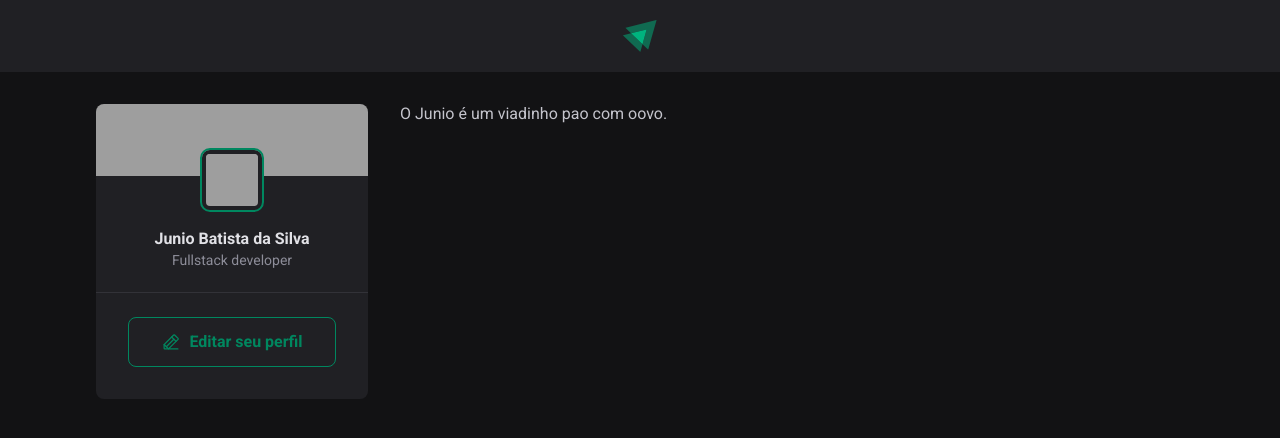
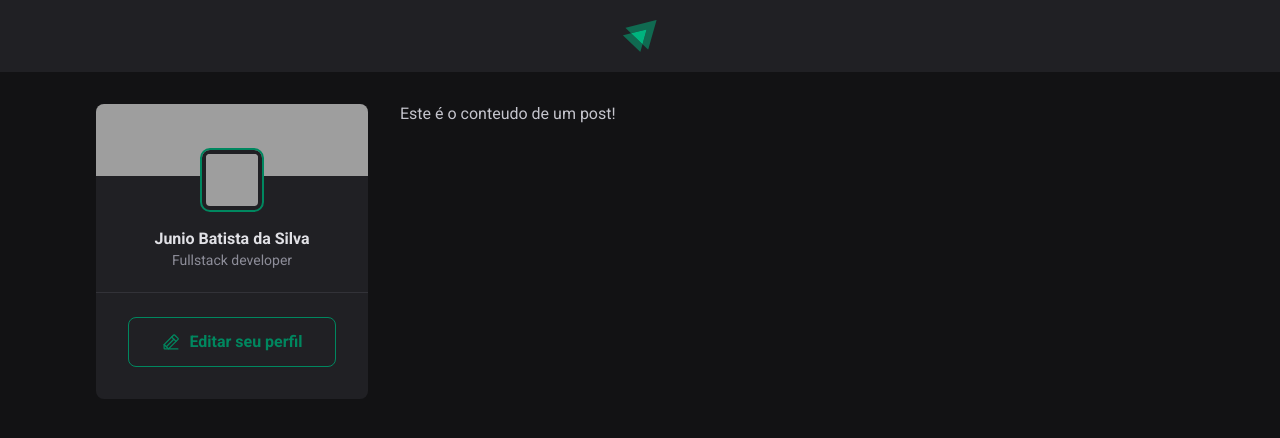
Before and after one commit to JunioBatista/Feed, a React (Vite) app: page / in a window 1280 px wide. Shown: the top 438 px of the page. Built offline with nearby package versions, Linux system fonts and the light colour scheme; grey boxes are pictures that could not be loaded.

Commit message:
fixed post component

```diff
--- a/src/App.jsx
+++ b/src/App.jsx
@@ -16,7 +16,7 @@ function App() {
         <main>
           <Post
             autor=" Junio Batista da Silva"
-            content="O Junio é um viadinho pao com oovo."
+            content="Este é o conteudo de um post!"
           />
         </main>
       </div>
```
